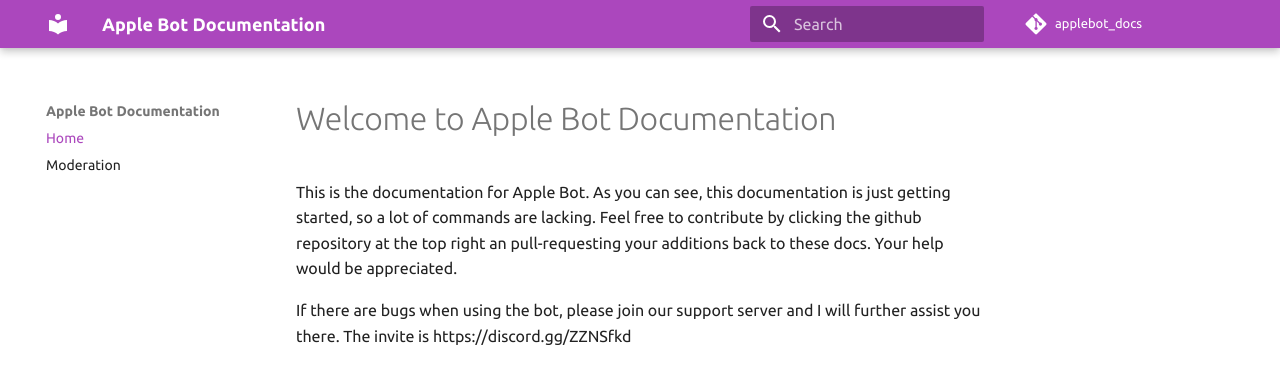
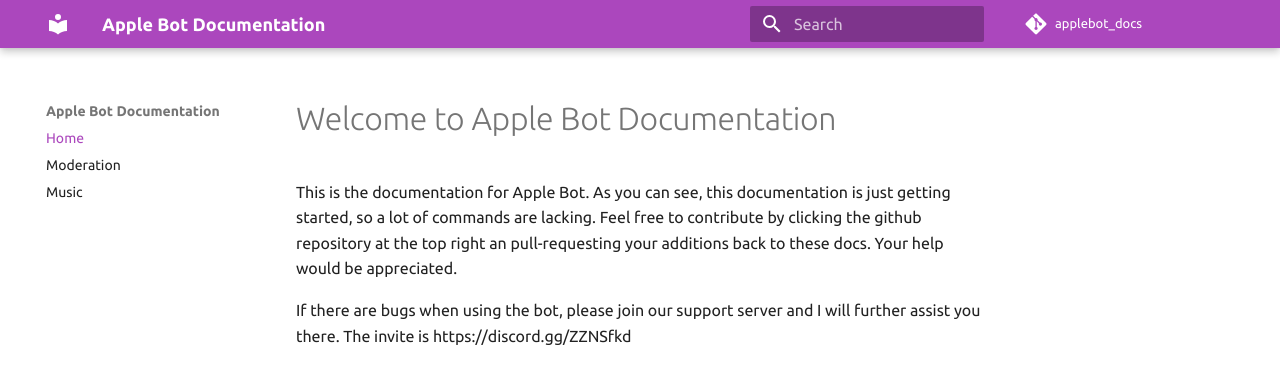
Before and after one commit to applebee1558/applebot-docs, an MkDocs documentation site: the page built from docs/index.md, in a window 1280 px wide. Shown: the top 370 px of the page. Built offline with MkDocs 1.6.1 and Material for MkDocs 9.7.7, drawn with Linux system fonts in a browser that asks for light colours; comment, search, counter and statistics services are not loaded.

Commit message:
added music module file

```diff
--- a/mkdocs.yml
+++ b/mkdocs.yml
@@ -15,3 +15,4 @@ markdown_extensions:
 nav:
     - Home: index.md
     - Moderation: moderation.md
+    - Music: music.md
```
Also changed, not shown: docs/music.md (added).
